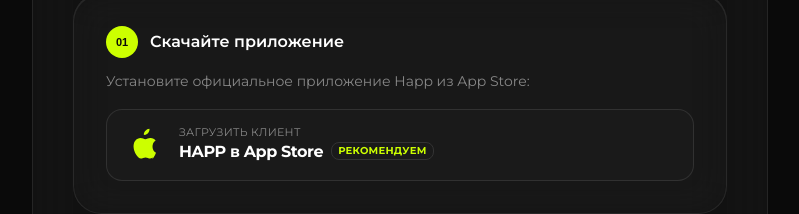
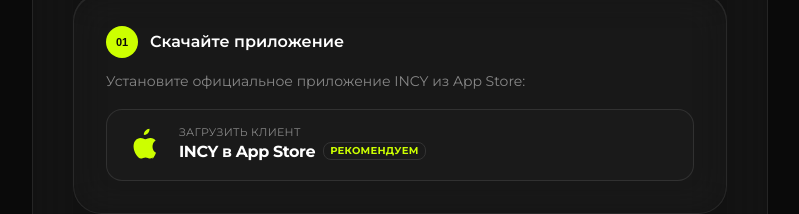
Before and after one commit to cristomane/instruction_raylink, a React (Vite) app: page /instruction_raylink/instructions in a window 1280 px wide. Shown: the part 549-763 px from the top of the page, without its empty margins (240-1039 px from the left). Built offline with nearby package versions, Linux system fonts and the light colour scheme; a web font is replaced by a local one.

Commit message:
Update InstructionsPage.tsx

```diff
--- a/src/pages/InstructionsPage.tsx
+++ b/src/pages/InstructionsPage.tsx
@@ -82,11 +82,11 @@
       {
         number: '01',
         title: 'Скачайте приложение',
-        description: 'Установите официальное приложение Happ из App Store:',
+        description: 'Установите официальное приложение INCY из App Store:',
         action: (
           <div className="flex flex-col gap-3">
             <a
-              href="https://apps.apple.com/ru/app/happ-proxy-utility-plus/id6746188973"
+              href="https://apps.apple.com/ru/app/incy/id6756943388"
               target="_blank"
               rel="noopener noreferrer"
               className="group inline-flex items-center gap-4 px-5 py-4 rounded-2xl bg-gray-100 dark:bg-[#1a1a1a] border border-black/10 dark:border-white/10 text-dark dark:text-white transition-all duration-500 ease-out hover:-translate-y-0.5 hover:scale-[1.01] hover:border-lime/40 hover:bg-lime/[0.035] dark:hover:bg-lime/[0.045] hover:shadow-[0_14px_34px_-26px_rgba(199,255,0,0.48)] active:translate-y-0 active:scale-[0.99] w-full"
@@ -95,7 +95,7 @@
               <div className="flex flex-col leading-tight min-w-0">
                 <small className="text-[11px] text-gray-500 dark:text-gray-light font-normal uppercase tracking-wide">Загрузить клиент</small>
                 <div className="flex items-start gap-2 flex-wrap">
-                  <span className="text-base font-bold tracking-tight">HAPP в App Store</span>
+                  <span className="text-base font-bold tracking-tight">INCY в App Store</span>
                   <span className="px-1.5 py-0.5 rounded-md bg-lime/10 text-lime text-[10px] font-bold uppercase tracking-wide border border-lime/20 mt-0.5 transition-all duration-500 ease-out group-hover:bg-lime group-hover:text-black group-hover:border-lime">
                     Рекомендуем
                   </span>
@@ -133,10 +133,10 @@
       {
         number: '01',
         title: 'Скачайте приложение',
-        description: 'Установите официальное приложение Happ из Google Play:',
+        description: 'Установите официальное приложение INCY из Google Play:',
         action: (
           <a
-            href="https://play.google.com/store/apps/details?id=com.happproxy&pcampaignid=web_share"
+            href="https://play.google.com/store/apps/details?id=llc.itdev.incy&pcampaignid=web_share"
             target="_blank"
             rel="noopener noreferrer"
             className="group inline-flex items-center gap-4 px-5 py-4 rounded-2xl bg-gray-100 dark:bg-[#1a1a1a] border border-black/10 dark:border-white/10 text-dark dark:text-white transition-all duration-500 ease-out hover:-translate-y-0.5 hover:scale-[1.01] hover:border-lime/40 hover:bg-lime/[0.035] dark:hover:bg-lime/[0.045] hover:shadow-[0_14px_34px_-26px_rgba(199,255,0,0.48)] active:translate-y-0 active:scale-[0.99] w-full"
@@ -144,7 +144,7 @@
             <GooglePlayIcon className="w-9 h-9 flex-shrink-0 text-lime transition-all duration-500 ease-out group-hover:scale-110 group-hover:-rotate-3 group-hover:drop-shadow-[0_0_9px_rgba(199,255,0,0.38)]" />
             <div className="flex flex-col leading-tight">
               <small className="text-[11px] text-gray-500 dark:text-gray-light font-normal uppercase tracking-wide">Загрузить клиент</small>
-              <span className="text-base font-bold tracking-tight">Happ в Google Play</span>
+              <span className="text-base font-bold tracking-tight">INCY в Google Play</span>
             </div>
           </a>
         ),
```
